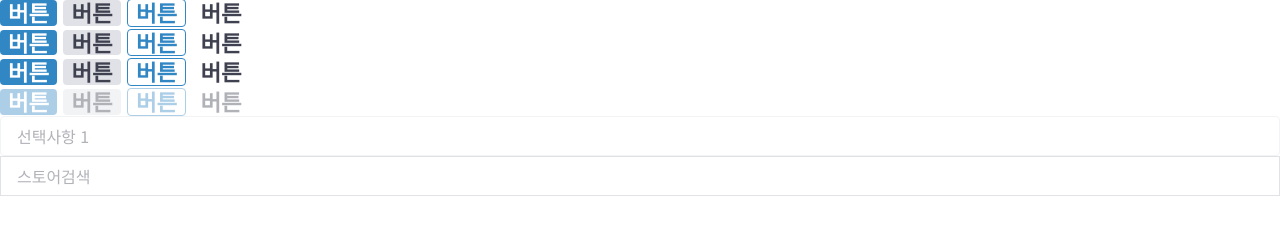
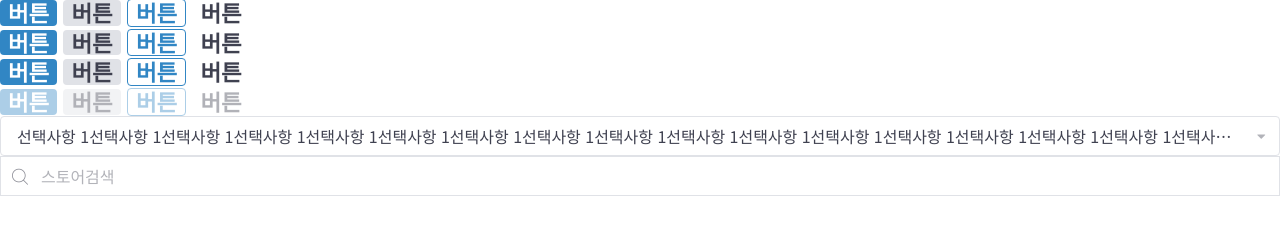
Before and after one commit to Choi-hongyoul/tomorrow-rivew, a website: page index.html in a window 1280 px wide. Shown: the part 100-334 px from the top of the page. Drawn offline with Linux system fonts and the light colour scheme; files whose address does not match are found by name.

Commit message:
Set modules(forms-input&seach)

```diff
--- a/index.html
+++ b/index.html
@@ -92,16 +92,22 @@
 
 
 <div>
-    <select disabled>
-        <option value="1">선택사항 1</option>
+    <div class="select-group">
+    <select class="form-select">
+        <option value="1">선택사항 1선택사항 1선택사항 1선택사항 1선택사항 1선택사항 1선택사항 1선택사항 1선택사항 1선택사항 1선택사항 1선택사항 1선택사항 1선택사항 1선택사항 1선택사항 1선택사항 1선택사항 1선택사항 1선택사항 1선택사항 1선택사항 1선택사항 1선택사항 1선택사항 1</option>
         <option value="2">선택사항 2</option>
         <option value="3">선택사항 3</option>
         <option value="4">선택사항 4</option>
         <option value="5">선택사항 5</option>
      <!--    option[value="$"]*5{선택사항  $} -->
     </select>
+    <i class="ico_caret" aria-hidden></i>
+</div>
 
-    <input type="text" placeholder="스토어검색">
+<div class="input-group">
+    <i class="ico_search"></i>
+    <input class="form-input" type="text" placeholder="스토어검색">
+</div>
 </div>
 
 
--- a/styles/modules/forms.scss
+++ b/styles/modules/forms.scss
@@ -1,5 +1,6 @@
 @use '../constants/colors' as *;
 @use '../mixins/text-style' as *;
+@use '../mixins/positions' as *;
 
 %form-base {
     @include text-style(16, $primary);
@@ -11,6 +12,7 @@
     background-color: $white;
     padding: 0 16px;
     appearance: none; //화살표 날리기
+    transition: background-color 200ms ease-in-out;
 
     &::placeholder{
         color: $tertiary;
@@ -26,7 +28,53 @@
     }
 }
 
-select,
-input {
-    @extend %form-base;
+
+
+.form-select,
+.form-input {
+  @extend %form-base;
 }
+
+// NOTE: Select
+.select-group {
+    position: relative;
+
+    &.is-active {
+        .form-select {
+            border-color: $blue;
+        }
+
+        .ico_caret {
+            color:$blue;
+        }
+    }
+
+    .form-select {
+        padding-right: 40px;
+        text-overflow: ellipsis;
+    }
+
+    .ico_caret {
+        @include pos-center-y;
+        right: 8px;
+        text-size:24px;
+        color: $tertiary;
+        pointer-events: none;   //!!!!!!!!!클릭방지 및 마우스 이벤트가 하위요소로 전달되도록
+    }
+}
+
+// NOTE: Input
+.input-group {
+    position: relative;
+
+    .form-input {
+        padding-left: 40px;
+    }
+
+    .ico_search {
+        @include pos-center-y;
+        left: 10px;
+        font-size: 20px;
+        color: $secondary;
+    }
+}
```
Also changed, not shown: style.css, 1 other file.
